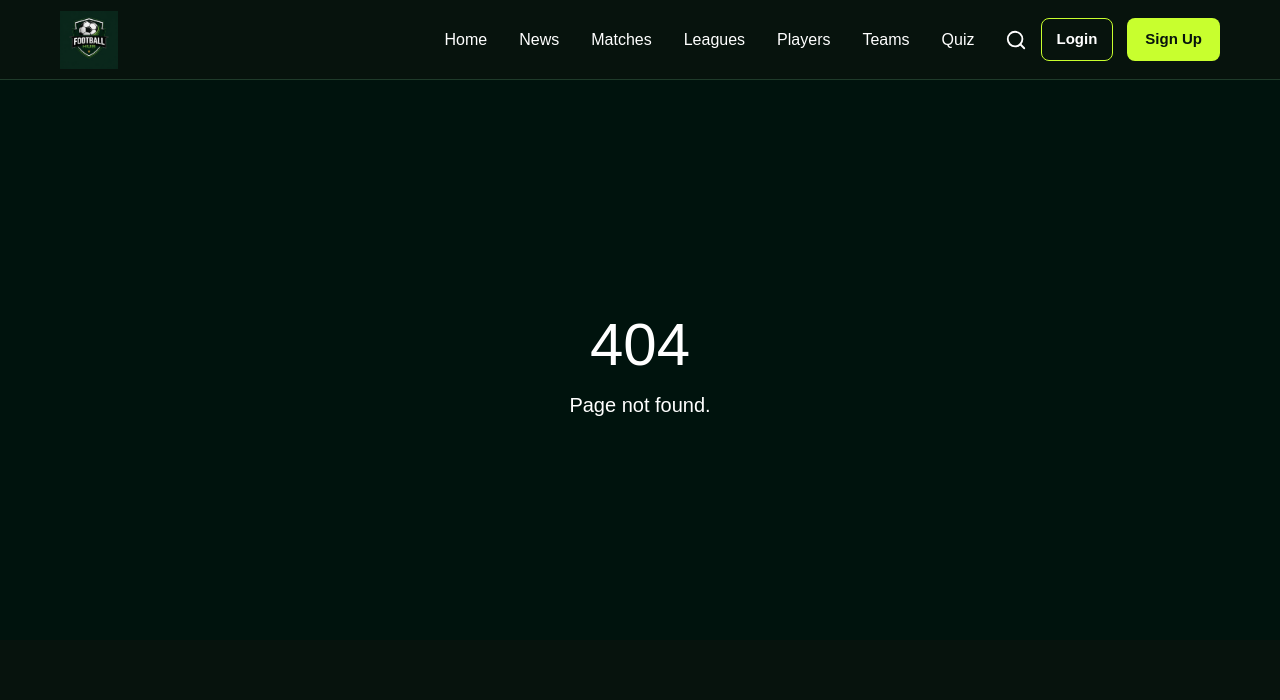
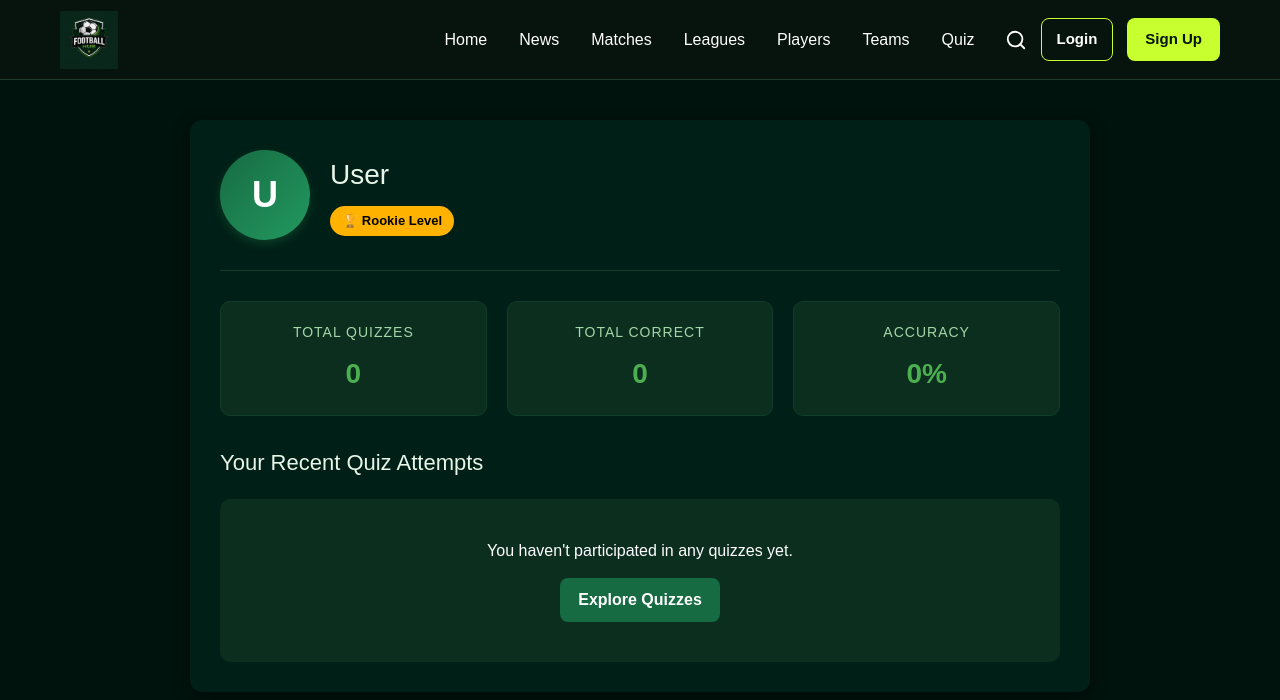
Before and after one commit to AzharulKarim37/footballhub-bd, a React (Vite) app in the folder client/: page /profile in a window 1280 px wide. Before the commit this address had no page. Shown: the top 700 px of the page. Built offline with nearby package versions, Linux system fonts and the light colour scheme.

Commit message:
worked with user side quiz and user dashboard

```diff
--- a/client/src/App.jsx
+++ b/client/src/App.jsx
@@ -13,6 +13,7 @@ import News from "./pages/News";
 import Quiz from "./pages/Quiz";
 import Login from "./pages/Login";
 import Signup from "./pages/Signup";
+import Profile from "./pages/Profile";
 
 import MyQuizAttempts from "./pages/MyQuizAttempts";
 import QuizLeaderboard from "./pages/QuizLeaderboard";
@@ -49,6 +50,7 @@ function App() {
         {/* AUTH */}
         <Route path="/login" element={<Login />} />
         <Route path="/signup" element={<Signup />} />
+        <Route path="/profile" element={<Profile />} />
 
         {/* ADMIN */}
         <Route path="/admin/dashboard" element={<AdminDashboard />} />
--- a/client/src/components/layout/Navbar.jsx
+++ b/client/src/components/layout/Navbar.jsx
@@ -84,13 +84,13 @@ function Navbar() {
         {isAuthenticated ? (
           <>
 
-            <a className="user-info">
+            <Link to="/profile" className="user-info">
               <User size={18} />
 
               <span>
                 {user?.name}
               </span>
-            </a>
+            </Link>
 
             <button
               className="logout-btn"
--- /dev/null
+++ b/client/src/pages/Profile.css
@@ -0,0 +1,176 @@
+.profile-page {
+  min-height: 80vh;
+  background: #00130d;
+  color: white;
+  padding: 40px 20px;
+  display: flex;
+  justify-content: center;
+}
+
+.profile-container {
+  width: 100%;
+  max-width: 900px;
+  background: #001f16;
+  border-radius: 12px;
+  padding: 30px;
+  box-shadow: 0 4px 15px rgba(0, 0, 0, 0.5);
+}
+
+.profile-header {
+  display: flex;
+  align-items: center;
+  gap: 20px;
+  padding-bottom: 30px;
+  border-bottom: 1px solid #123d2a;
+}
+
+.profile-avatar {
+  width: 90px;
+  height: 90px;
+  background: linear-gradient(135deg, #176b43, #22995f);
+  border-radius: 50%;
+  display: flex;
+  align-items: center;
+  justify-content: center;
+  font-size: 36px;
+  font-weight: bold;
+  color: white;
+  box-shadow: 0 4px 10px rgba(23, 107, 67, 0.4);
+}
+
+.profile-info h1 {
+  margin: 0 0 5px 0;
+  font-size: 28px;
+  color: #e8f5e9;
+}
+
+.profile-email {
+  color: #a5d6a7;
+  margin: 0 0 10px 0;
+  font-size: 15px;
+}
+
+.profile-level-badge {
+  display: inline-block;
+  background: #ffb300;
+  color: #000;
+  padding: 5px 12px;
+  border-radius: 20px;
+  font-size: 13px;
+  font-weight: bold;
+}
+
+.profile-stats {
+  display: grid;
+  grid-template-columns: repeat(3, 1fr);
+  gap: 20px;
+  margin: 30px 0;
+}
+
+.stat-card {
+  background: #0b2e1f;
+  padding: 20px;
+  border-radius: 10px;
+  text-align: center;
+  border: 1px solid #123d2a;
+}
+
+.stat-card h3 {
+  margin: 0 0 10px 0;
+  font-size: 14px;
+  color: #a5d6a7;
+  text-transform: uppercase;
+  letter-spacing: 1px;
+}
+
+.stat-card p {
+  margin: 0;
+  font-size: 28px;
+  font-weight: bold;
+  color: #4caf50;
+}
+
+.profile-quizzes-section h2 {
+  margin: 0 0 20px 0;
+  color: #e8f5e9;
+  font-size: 22px;
+}
+
+.profile-quizzes-grid {
+  display: grid;
+  grid-template-columns: repeat(auto-fill, minmax(250px, 1fr));
+  gap: 20px;
+}
+
+.profile-quiz-card {
+  background: #00130d;
+  padding: 20px;
+  border-radius: 10px;
+  border: 1px solid #123d2a;
+  transition: transform 0.2s, box-shadow 0.2s;
+}
+
+.profile-quiz-card:hover {
+  transform: translateY(-3px);
+  box-shadow: 0 5px 15px rgba(23, 107, 67, 0.2);
+}
+
+.profile-quiz-card h4 {
+  margin: 0 0 10px 0;
+  color: #ffffff;
+  font-size: 18px;
+}
+
+.quiz-meta {
+  color: #81c784;
+  font-size: 14px;
+  margin: 0 0 15px 0;
+}
+
+.quiz-score-box {
+  background: #176b43;
+  color: white;
+  padding: 8px 12px;
+  border-radius: 6px;
+  display: inline-block;
+  font-size: 14px;
+  margin-bottom: 10px;
+}
+
+.quiz-date {
+  color: #666;
+  font-size: 12px;
+}
+
+.no-quizzes {
+  text-align: center;
+  padding: 40px;
+  background: #0b2e1f;
+  border-radius: 10px;
+}
+
+.btn-primary {
+  display: inline-block;
+  background: #176b43;
+  color: white;
+  padding: 10px 20px;
+  border-radius: 6px;
+  text-decoration: none;
+  font-weight: bold;
+  margin-top: 15px;
+  transition: background 0.2s;
+}
+
+.btn-primary:hover {
+  background: #125735;
+}
+
+.profile-loading {
+  min-height: 60vh;
+  display: flex;
+  align-items: center;
+  justify-content: center;
+  color: #4caf50;
+  font-size: 20px;
+  background: #00130d;
+}
--- /dev/null
+++ b/client/src/pages/Profile.jsx
@@ -0,0 +1,110 @@
+import { useState, useEffect } from "react";
+import axios from "axios";
+import { Link } from "react-router-dom";
+import { useAuth } from "../context/AuthContext";
+import "./Profile.css";
+
+const API_BASE = "http://localhost:5001/api";
+
+function Profile() {
+  const { user, token } = useAuth();
+  const [attempts, setAttempts] = useState([]);
+  const [loading, setLoading] = useState(true);
+
+  useEffect(() => {
+    const fetchProfileData = async () => {
+      try {
+        if (token) {
+          const res = await axios.get(`${API_BASE}/quizzes/my-attempts`, {
+            headers: { Authorization: `Bearer ${token}` }
+          });
+          setAttempts(res.data.attempts || []);
+        }
+      } catch (err) {
+        console.error("Failed to fetch user attempts:", err);
+      } finally {
+        setLoading(false);
+      }
+    };
+    fetchProfileData();
+  }, [token]);
+
+  // Calculate some stats
+  const totalQuizzes = attempts.length;
+  const totalQuestions = attempts.reduce((acc, curr) => acc + curr.total_questions, 0);
+  const totalCorrect = attempts.reduce((acc, curr) => acc + curr.score, 0);
+  const accuracy = totalQuestions > 0 ? Math.round((totalCorrect / totalQuestions) * 100) : 0;
+
+  // Something more: A user level based on correct answers
+  let level = "Rookie";
+  if (totalCorrect >= 50) level = "Legend";
+  else if (totalCorrect >= 25) level = "Pro";
+  else if (totalCorrect >= 10) level = "Amateur";
+
+  if (loading) {
+    return <div className="profile-loading">Loading Profile...</div>;
+  }
+
+  return (
+    <div className="profile-page">
+      <div className="profile-container">
+
+        {/* User Info Section */}
+        <div className="profile-header">
+          <div className="profile-avatar">
+            {user?.name ? user.name.charAt(0).toUpperCase() : "U"}
+          </div>
+          <div className="profile-info">
+            <h1>{user?.name || "User"}</h1>
+            <p className="profile-email">{user?.email}</p>
+            <span className="profile-level-badge">🏆 {level} Level</span>
+          </div>
+        </div>
+
+        {/* User Stats Grid */}
+        <div className="profile-stats">
+          <div className="stat-card">
+            <h3>Total Quizzes</h3>
+            <p>{totalQuizzes}</p>
+          </div>
+          <div className="stat-card">
+            <h3>Total Correct</h3>
+            <p>{totalCorrect}</p>
+          </div>
+          <div className="stat-card">
+            <h3>Accuracy</h3>
+            <p>{accuracy}%</p>
+          </div>
+        </div>
+
+        {/* Participated Quizzes */}
+        <div className="profile-quizzes-section">
+          <h2>Your Recent Quiz Attempts</h2>
+          {attempts.length === 0 ? (
+            <div className="no-quizzes">
+              <p>You haven't participated in any quizzes yet.</p>
+              <Link to="/quiz" className="btn-primary">Explore Quizzes</Link>
+            </div>
+          ) : (
+            <div className="profile-quizzes-grid">
+              {attempts.map((attempt) => (
+                <div key={attempt.id} className="profile-quiz-card">
+                  <h4>{attempt.title}</h4>
+                  <p className="quiz-meta">Difficulty: {attempt.difficulty}</p>
+                  <div className="quiz-score-box">
+                    Score: <strong>{attempt.score}/{attempt.total_questions}</strong>
+                  </div>
+                  <div className="quiz-date">
+                    Completed: {new Date(attempt.completed_at).toLocaleDateString()}
+                  </div>
+                </div>
+              ))}
+            </div>
+          )}
+        </div>
+      </div>
+    </div>
+  );
+}
+
+export default Profile;
--- a/client/src/pages/Quiz.jsx
+++ b/client/src/pages/Quiz.jsx
@@ -36,8 +36,8 @@ function Quiz() {
           : Promise.resolve({ data: { attempts: [] } })
       ]);
 
-      setQuizzes(quizzesRes.data || []);
-      setMyAttempts(attemptsRes.data.attempts || []);
+      setQuizzes(quizzesRes.data?.quizzes || quizzesRes.data || []);
+      setMyAttempts(attemptsRes.data?.attempts || []);
     } catch (err) {
       console.error("Could not fetch quizzes", err);
     } finally {
```
